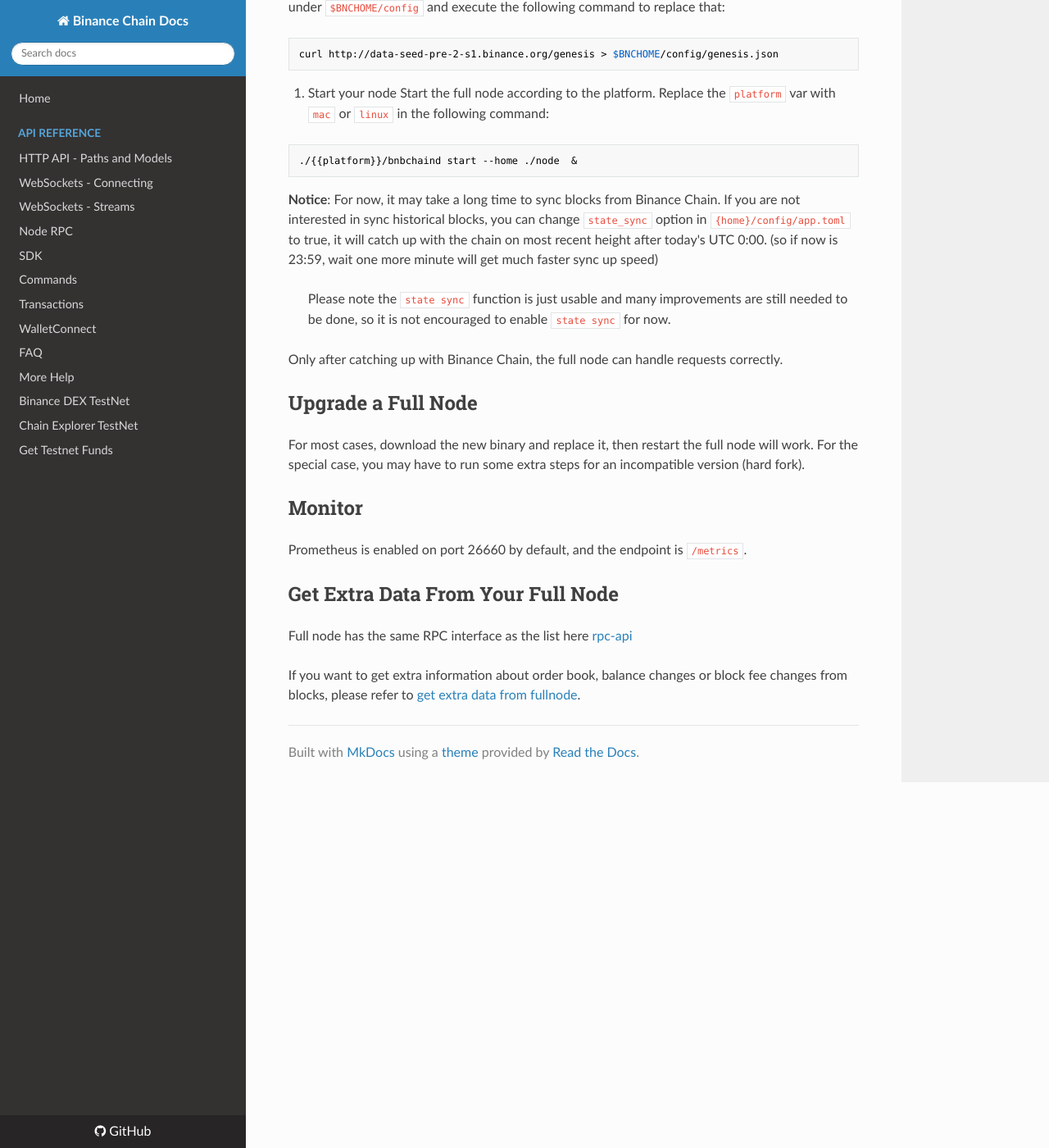
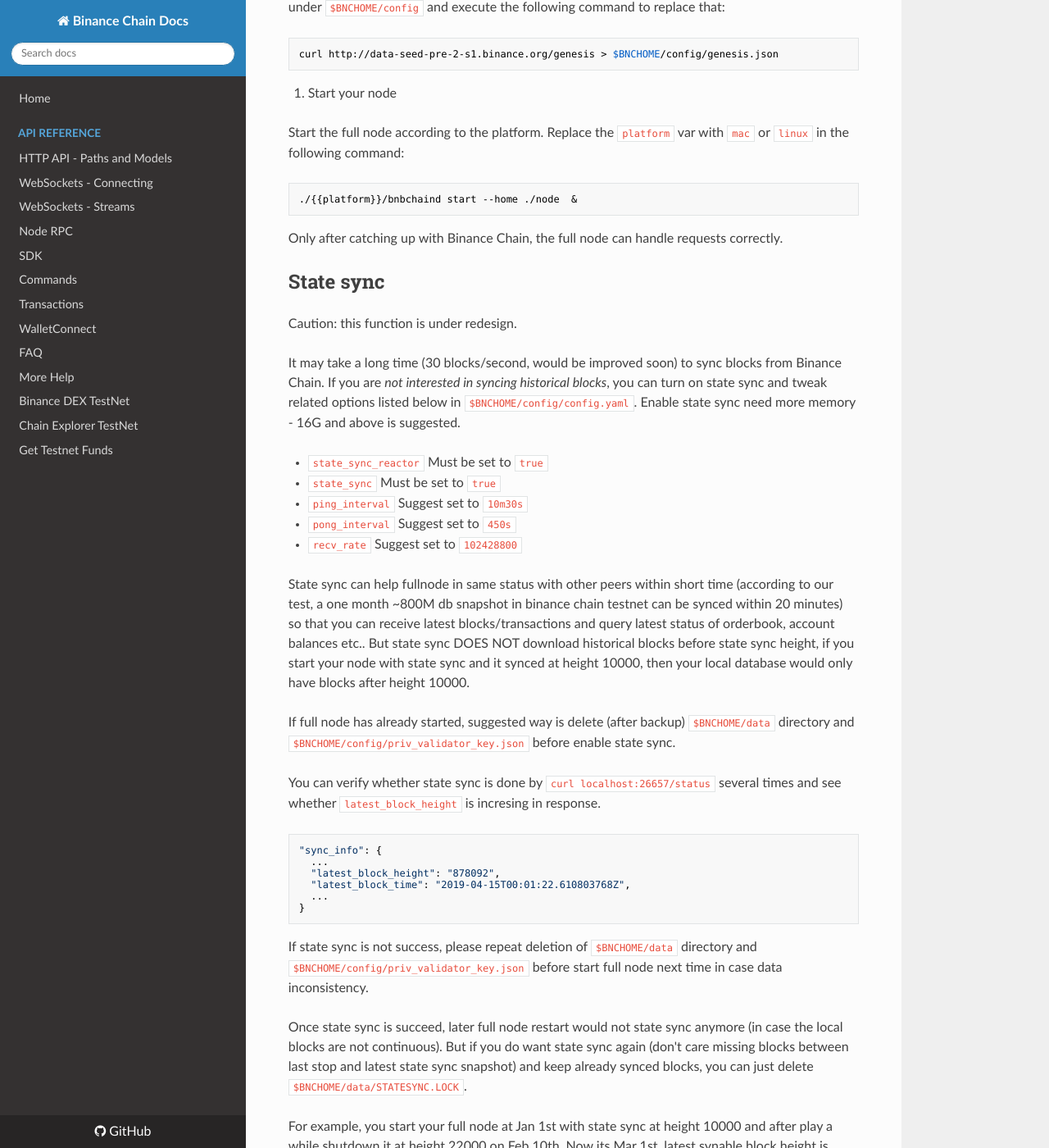
Before and after one commit to yash-sharma1/docs-site, an MkDocs documentation site: the page built from docs/fullnode.md, in a window 1280 px wide and 1400 px high, scrolled down 2510 px. Shown: the whole window at 82% size. Built offline with MkDocs 1.6.1, drawn with Linux system fonts in a browser that asks for light colours; nearby versions of some CDN libraries; some of the changed text lies outside the part shown.

Commit message:
update state sync documentation before release

````diff
--- a/docs/fullnode.md
+++ b/docs/fullnode.md
@@ -86,24 +86,50 @@
 ```
 curl http://data-seed-pre-2-s1.binance.org/genesis > $BNCHOME/config/genesis.json
 ```
-3. Start your node
+
+4. Start your node
+
 Start the full node according to the platform. Replace the `platform` var with `mac` or `linux` in the following command:
 ```bash
 ./{{platform}}/bnbchaind start --home ./node  &
 ```
 
-**Notice**: For now, it may take a long time to sync blocks from Binance Chain. If you are not interested in sync historical blocks, you can change `state_sync` option in `{home}/config/app.toml` to true, it will catch up with the chain on most recent height after today's UTC 0:00. (so if now is 23:59, wait one more minute will get much faster sync up speed)
-
-> Please note the `state sync` function is just usable and many improvements are still needed to be done, so it is not  encouraged to enable `state sync` for now.
-
 Only after catching up with Binance Chain, the full node can handle requests correctly.
 
+## State sync
 
+Caution: this function is under redesign.
 
+It may take a long time (30 blocks/second, would be improved soon) to sync blocks from Binance Chain. If you are *not interested in syncing historical blocks*, you can turn on state sync and tweak related options listed below in `$BNCHOME/config/config.yaml`. Enable state sync need more memory - 16G and above is suggested.
 
+* `state_sync_reactor` Must be set to `true`
+* `state_sync` Must be set to `true`
+* `ping_interval` Suggest set to `10m30s`
+* `pong_interval` Suggest set to `450s`
+* `recv_rate` Suggest set to `102428800`
 
+State sync can help fullnode in same status with other peers within short time (according to our test, a one month ~800M db snapshot in binance chain testnet can be synced within 20 minutes) so that you can receive latest blocks/transactions and query latest status of orderbook, account balances etc.. But state sync DOES NOT download historical blocks before state sync height, if you start your node with state sync and it synced at height 10000, then your local database would only have blocks after height 10000.
 
+If full node has already started, suggested way is delete (after backup) `$BNCHOME/data` directory and `$BNCHOME/config/priv_validator_key.json` before enable state sync.
 
+You can verify whether state sync is done by `curl localhost:26657/status` several times and see whether `latest_block_height` is incresing in response.
+
+```
+"sync_info": {
+  ...
+  "latest_block_height": "878092",
+  "latest_block_time": "2019-04-15T00:01:22.610803768Z",
+  ...
+}
+```
+
+If state sync is not success, please repeat deletion of `$BNCHOME/data` directory and `$BNCHOME/config/priv_validator_key.json` before start full node next time in case data inconsistency.
+
+Once state sync is succeed, later full node restart would not state sync anymore (in case the local blocks are not continuous). But if you do want state sync again (don't care missing blocks between last stop and latest state sync snapshot) and keep already synced blocks, you can just delete `$BNCHOME/data/STATESYNC.LOCK`.
+
+For example, you start your full node at Jan 1st with state sync at height 10000 and after play a while shutdown it at height 22000 on Feb 10th. Now its Mar 1st, latest synable block height is 50000, you don't care blocks between 22000 and 50000, you can delete `$BNCHOME/data/STATESYNC.LOCK` before start your node. Then the full node would continue state sync from height 50000.
+
+Turning off `state_sync_reactor` and `state_sync` can save your memory after you successfully state synced.
 
 ## Upgrade a Full Node
 
````
